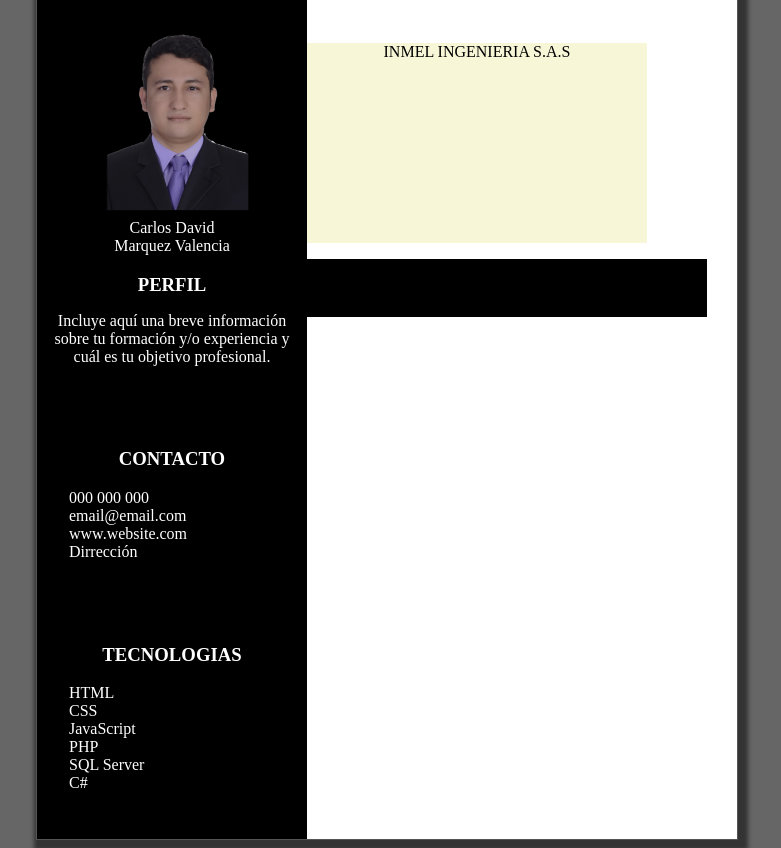
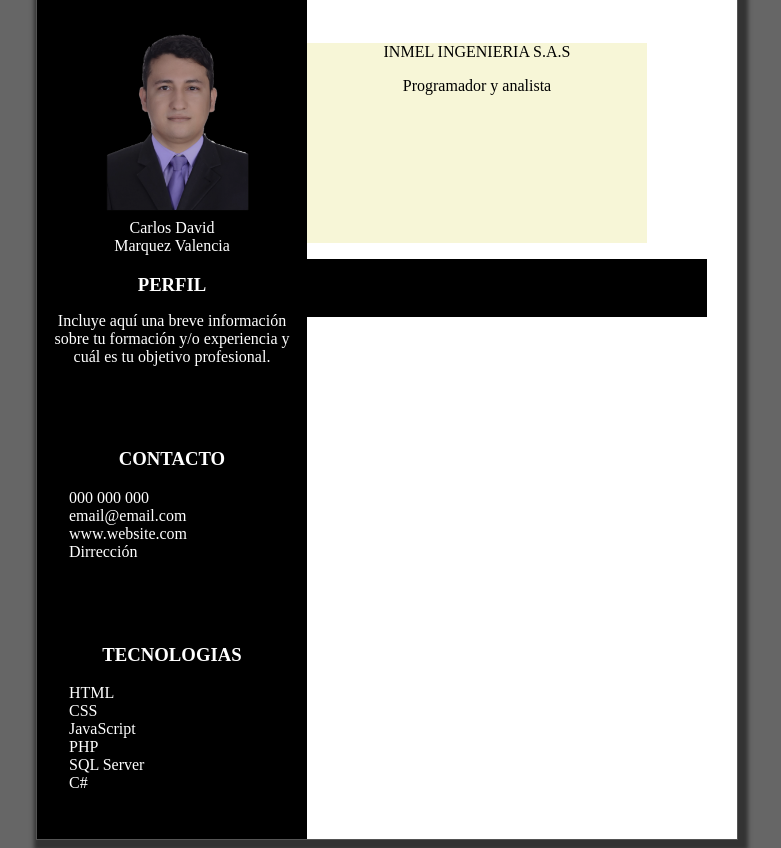
Before and after one commit to CarlosMarquez10/Curriculum-Vitae, a plain HTML site: page index.html in a window 1280 px wide. Shown: the part 70-918 px from the top of the page, without its empty margins (253-1034 px from the left). Drawn offline with Linux system fonts and the light colour scheme.

Commit message:
se inserta dato de cargo

```diff
--- a/index.html
+++ b/index.html
@@ -52,6 +52,7 @@
         </div>
         <div class="contenido">
           <P>INMEL INGENIERIA S.A.S</p>
+            <p>Programador y analista</p>
         </div>
 
         <div class="redes">
```
